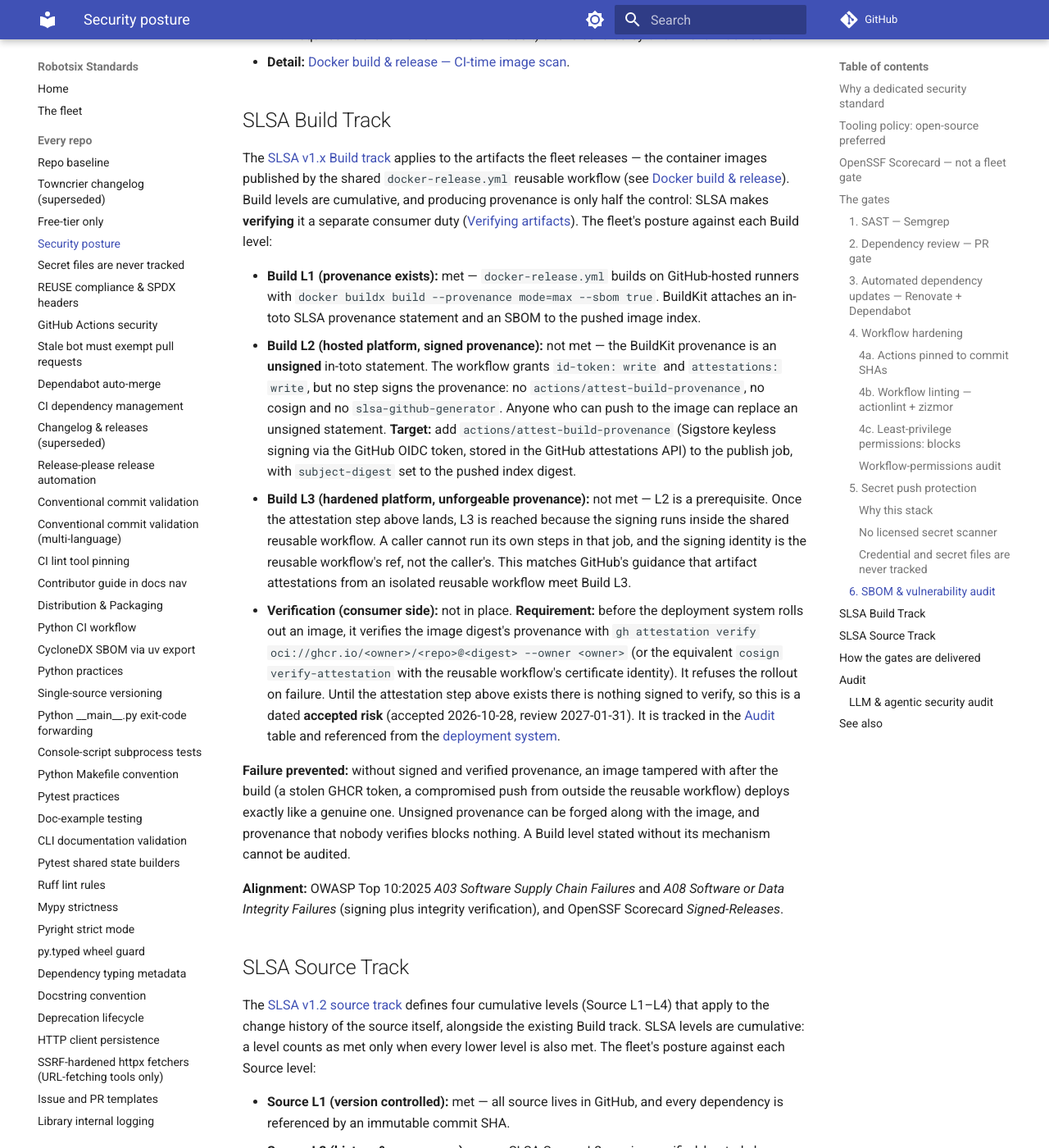
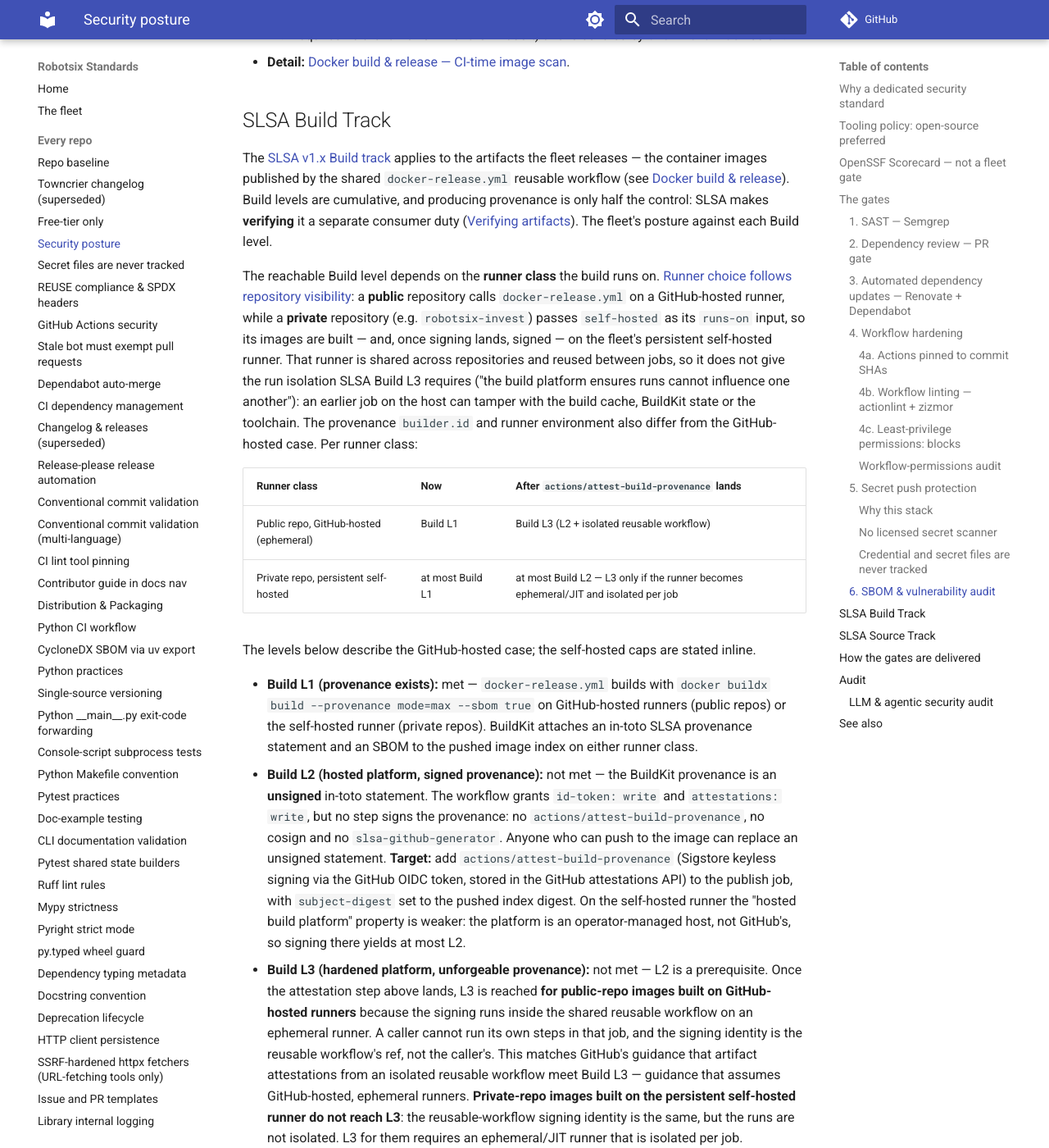
Before and after one commit to damien-robotsix/robotsix-standards, an MkDocs documentation site: the page built from docs/security-posture.md, in a window 1280 px wide and 1400 px high, scrolled down 10179 px. Shown: the whole window at 82% size. Built offline with MkDocs 1.6.1 and Material for MkDocs 9.7.7, drawn with Linux system fonts in a browser that asks for light colours; comment, search, counter and statistics services are not loaded; some of the changed text lies outside the part shown.

Commit message:
docs: security-posture says image builds run on GitHub-hosted runners and will reach SLSA Build L3, but private repos now build on the self-hosted runner (20261029T100448Z-security-posture-says-image-builds-run-o-1516)

```diff
--- a/docs/security-posture.md
+++ b/docs/security-posture.md
@@ -471,12 +471,33 @@
 Build levels are cumulative, and producing provenance is only half the control:
 SLSA makes **verifying** it a separate consumer duty
 ([Verifying artifacts](https://slsa.dev/spec/v1.0/verifying-artifacts)). The
-fleet's posture against each Build level:
+fleet's posture against each Build level.
 
-- **Build L1 (provenance exists):** met — `docker-release.yml` builds on
-  GitHub-hosted runners with `docker buildx build --provenance
-  mode=max --sbom true`. BuildKit attaches an in-toto
-  SLSA provenance statement and an SBOM to the pushed image index.
+The reachable Build level depends on the **runner class** the build runs on.
+[Runner choice follows repository visibility](repo-baseline.md#runner-choice-follows-repository-visibility):
+a **public** repository calls `docker-release.yml` on a GitHub-hosted runner,
+while a **private** repository (e.g. `robotsix-invest`) passes `self-hosted` as
+its `runs-on` input, so its images are built — and, once signing lands, signed —
+on the fleet's persistent self-hosted runner. That runner is shared across
+repositories and reused between jobs, so it does not give the run isolation SLSA
+Build L3 requires ("the build platform ensures runs cannot influence one
+another"): an earlier job on the host can tamper with the build cache, BuildKit
+state or the toolchain. The provenance `builder.id` and runner environment also
+differ from the GitHub-hosted case. Per runner class:
+
+| Runner class | Now | After `actions/attest-build-provenance` lands |
+| --- | --- | --- |
+| Public repo, GitHub-hosted (ephemeral) | Build L1 | Build L3 (L2 + isolated reusable workflow) |
+| Private repo, persistent self-hosted | at most Build L1 | at most Build L2 — L3 only if the runner becomes ephemeral/JIT and isolated per job |
+
+The levels below describe the GitHub-hosted case; the self-hosted caps are
+stated inline.
+
+- **Build L1 (provenance exists):** met — `docker-release.yml` builds with
+  `docker buildx build --provenance mode=max --sbom true` on GitHub-hosted
+  runners (public repos) or the self-hosted runner (private repos). BuildKit
+  attaches an in-toto SLSA provenance statement and an SBOM to the pushed
+  image index on either runner class.
 - **Build L2 (hosted platform, signed provenance):** not met — the BuildKit
   provenance is an **unsigned** in-toto statement. The workflow grants
   `id-token: write` and `attestations: write`, but no step signs the
@@ -485,22 +506,45 @@
   unsigned statement. **Target:** add `actions/attest-build-provenance`
   (Sigstore keyless signing via the GitHub OIDC token, stored in the GitHub
   attestations API) to the publish job, with `subject-digest` set to the
-  pushed index digest.
+  pushed index digest. On the self-hosted runner the "hosted build platform"
+  property is weaker: the platform is an operator-managed host, not
+  GitHub's, so signing there yields at most L2.
 - **Build L3 (hardened platform, unforgeable provenance):** not met — L2 is a
-  prerequisite. Once the attestation step above lands, L3 is reached because
-  the signing runs inside the shared reusable workflow. A caller cannot run
-  its own steps in that job, and the signing identity is the reusable
+  prerequisite. Once the attestation step above lands, L3 is reached **for
+  public-repo images built on GitHub-hosted runners** because the signing runs
+  inside the shared reusable workflow on an ephemeral runner. A caller cannot
+  run its own steps in that job, and the signing identity is the reusable
   workflow's ref, not the caller's. This matches GitHub's guidance that
-  artifact attestations from an isolated reusable workflow meet Build L3.
+  artifact attestations from an isolated reusable workflow meet Build L3 —
+  guidance that assumes GitHub-hosted, ephemeral runners. **Private-repo
+  images built on the persistent self-hosted runner do not reach L3**: the
+  reusable-workflow signing identity is the same, but the runs are not
+  isolated. L3 for them requires an ephemeral/JIT runner that is isolated per
+  job.
 - **Verification (consumer side):** not in place. **Requirement:** before the
   deployment system rolls out an image, it verifies the image digest's
-  provenance with
-  `gh attestation verify oci://ghcr.io/<owner>/<repo>@<digest> --owner <owner>`
-  (or the equivalent `cosign verify-attestation` with the reusable workflow's
-  certificate identity). It refuses the rollout on failure. Until the
-  attestation step above exists there is nothing signed to verify, so this is
-  a dated **accepted risk** (accepted 2026-10-28, review 2027-01-31). It is
-  tracked in the [Audit](#audit) table and referenced from the
+  provenance and refuses the rollout on failure, with a policy per runner
+  class:
+    - **Public-repo images** are verified with
+      `gh attestation verify oci://ghcr.io/<owner>/<repo>@<digest> --owner <owner> --deny-self-hosted-runners`
+      (or the equivalent `cosign verify-attestation` with the reusable
+      workflow's certificate identity and a runner-environment check). The
+      `--deny-self-hosted-runners` flag matters: the signing identity is the
+      reusable workflow's ref on either runner class, so without a
+      runner-environment check `gh attestation verify` passes for a
+      self-hosted build too and a consumer cannot tell an L3 build from a
+      self-hosted one.
+    - **Private-repo images** are verified with the same command **without**
+      `--deny-self-hosted-runners`, because they are built on the self-hosted
+      runner by rule. Accepting self-hosted provenance (at most Build L2) for
+      private-repo images is a dated **accepted risk** (accepted 2026-10-29,
+      review 2027-01-31), lifted only when the self-hosted runner becomes
+      ephemeral/JIT and isolated per job.
+
+  Until the attestation step above exists there is nothing signed to verify,
+  so verification itself is a dated **accepted risk** (accepted 2026-10-28,
+  review 2027-01-31). Both accepted risks are tracked in the [Audit](#audit)
+  table and referenced from the
   [deployment system](deployment-system.md#provenance-verification-before-rollout).
 
 **Failure prevented:** without signed and verified provenance, an image
@@ -508,7 +552,11 @@
 outside the reusable workflow) deploys exactly like a genuine one. Unsigned
 provenance can be forged along with the image, and provenance that nobody
 verifies blocks nothing. A Build level stated without its mechanism cannot be
-audited.
+audited. A Build level stated without its runner class overclaims: a
+private-repo image built on the shared self-hosted runner passes the same
+`gh attestation verify` check as an isolated GitHub-hosted build, so an L3
+claim that ignores the runner hides a build that an earlier job on the host
+could have tampered with.
 
 **Alignment:** OWASP Top 10:2025 *A03 Software Supply Chain Failures* and *A08
 Software or Data Integrity Failures* (signing plus integrity verification), and
@@ -577,7 +625,7 @@
 | SBOM* | CI uploads CycloneDX artifact |
 | CVE audit* | `uv audit --preview-features audit-command` at the pinned uv version / `pip-audit` passes in CI |
 | Distribution / registry | No publish to a public package index and no public-registry credentials, per [distribution & packaging rules 4–5](distribution-packaging.md#enforcement). Verified by the `public-registry-check` job (`scripts/check-public-registry.py` in `baseline-check.yml`), which finds no `registry.npmjs.org` / `upload.pypi.org` / `pypi.org/legacy` endpoint, no `npm publish` / `twine upload` / `uv publish` without an approved internal registry, and no `NPM_TOKEN` / `PYPI_TOKEN` secret in workflows, `package.json` `publishConfig`, `.npmrc` or `pyproject.toml` — warning-first, blocking from 2027-01-31 |
-| SLSA Build provenance | Image-shipping repos: the published image index carries BuildKit provenance (`docker buildx imagetools inspect ghcr.io/<owner>/<repo>@<digest> --format '{{ json .Provenance }}'` is non-empty) — Build L1. Once `docker-release.yml` signs it, `gh attestation verify oci://ghcr.io/<owner>/<repo>@<digest> --owner <owner>` passes and the deployment system runs that check before rollout. Signing and verification are a dated accepted risk until then (review 2027-01-31) — per [SLSA Build Track](#slsa-build-track) |
+| SLSA Build provenance | Image-shipping repos: the published image index carries BuildKit provenance (`docker buildx imagetools inspect ghcr.io/<owner>/<repo>@<digest> --format '{{ json .Provenance }}'` is non-empty) — Build L1 on either runner class. Once `docker-release.yml` signs it, the deployment system verifies before rollout: public-repo (GitHub-hosted) images with `gh attestation verify oci://ghcr.io/<owner>/<repo>@<digest> --owner <owner> --deny-self-hosted-runners` (Build L3); private-repo (self-hosted) images with the same command without `--deny-self-hosted-runners` (at most Build L2 — self-hosted provenance is a dated accepted risk, accepted 2026-10-29, review 2027-01-31, until the runner is ephemeral/JIT and isolated per job). Signing and verification are a dated accepted risk until then (review 2027-01-31) — per [SLSA Build Track](#slsa-build-track) |
 | Container image scan | Trivy PR-scan and publish workflows present and passing (image-shipping repos only) |
 | Vulnerability disclosure | `SECURITY.md` present at repo root with contact method, response-time expectation, and coordinated-disclosure statement — fail-closed: `security-md-check` in `baseline-check.yml` fails CI (exit 1) when it is missing or incomplete |
 | Config API secret redaction | Deployment system / management surfaces: central-deploy config-read endpoints (`GET /config`, version-history reads, audit-log serialization) route through `mask_secrets()` before serialization; config writes use `apply_update()` merge-on-write; version history stores no secret values — audited per [config standard §3](config-standard.md#how-this-is-enforced) |
```
Also changed, not shown: docs/docker-standard.md (+3 -1 lines), docs/repo-baseline.md (+7 -0 lines).
